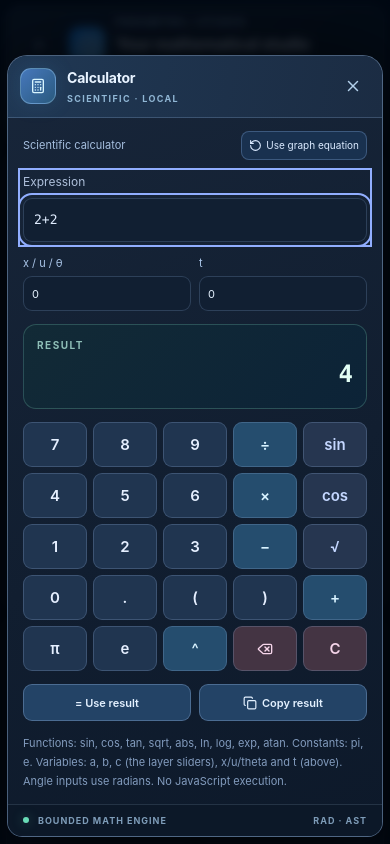
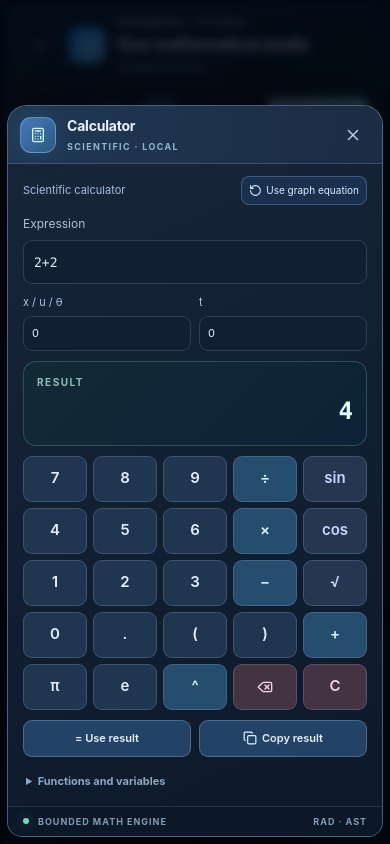
Before and after one commit to GendByteMaster/Paramyra, a Next.js app: page /studio in a window 390 px wide. Both pictures are taken after a click on the button 159 px from the left and 116 px from the top of the page. Shown: the top 844 px of the page. Built offline with nearby package versions, Linux system fonts and the light colour scheme.

Commit message:
fix(studio): refine calculator window focus, mobile scroll lock and compact layout

```diff
--- a/src/app/studio-v07.css
+++ b/src/app/studio-v07.css
@@ -237,3 +237,24 @@
 @media(prefers-reduced-motion:reduce) {
   .pm-calc-window-backdrop {backdrop-filter:none;-webkit-backdrop-filter:none;}
 }
+
+
+/* Visual QA: compact desktop fit, focused field clarity, discoverable math help. */
+.pm-calculator label:focus-within {outline:none;outline-offset:0;}
+.pm-calculator input:focus-visible {outline:2px solid #a4d9ff;outline-offset:1px;}
+.pm-calc-reference {color:#89a7c6;font-size:11px;}
+.pm-calc-reference summary {cursor:pointer;min-height:30px;display:list-item;list-style:disclosure-closed inside;font-weight:650;padding:6px 3px;user-select:none;}
+.pm-calc-reference[open] summary {list-style:disclosure-open inside;}
+.pm-calc-reference summary:focus-visible {outline:2px solid #a4d9ff;outline-offset:2px;border-radius:5px;}
+.pm-calc-reference .pm-formula-help {padding:4px 3px 8px;}
+.pm-calc-window-titlebar {min-height:56px;}
+.pm-calc-window-content {padding:13px 17px 9px;}
+.pm-calc-window-content .pm-calculator {gap:10px;}
+.pm-calc-window-content .pm-calc-key {min-height:44px;}
+.pm-calc-window-footer {padding:8px 17px;}
+@media(max-width:760px) {
+  .pm-calc-window-titlebar {min-height:58px;}
+  .pm-calc-window-content {padding:12px 15px 9px;}
+  .pm-calc-window-content .pm-calc-key {min-height:46px;}
+  .pm-calc-window-footer {padding:8px 15px;}
+}
--- a/src/components/calculator-window.tsx
+++ b/src/components/calculator-window.tsx
@@ -26,6 +26,7 @@ export function CalculatorWindow({ open, onClose, formula }: Props) {
   const mobile = useSyncExternalStore(subscribeMobile, mobileSnapshot, desktopSnapshot);
   const windowRef = useRef<HTMLDivElement>(null);
   const drag = useRef<DragStart | null>(null);
+  const closeHandler = useRef(onClose);
   const [position, setPosition] = useState<Position | null>(null);
   const [maximized, setMaximized] = useState(false);
   const clamp = (x: number, y: number): Position => {
@@ -38,16 +39,26 @@ export function CalculatorWindow({ open, onClose, formula }: Props) {
     };
   };
 
+  useEffect(() => { closeHandler.current = onClose; }, [onClose]);
   useEffect(() => {
     if (!open) return;
+    // Lock background page scrolling while the mobile modal is visible.
+    const root = document.documentElement;
+    const previousOverflow = root.style.overflow;
+    if (mobile) root.style.overflow = "hidden";
     const frame = requestAnimationFrame(() => {
-      windowRef.current?.querySelector<HTMLInputElement>('[aria-label="Calculator expression"]')?.focus();
+      if (mobile) {
+        // Do not open the software keyboard on first display of the modal.
+        windowRef.current?.querySelector<HTMLButtonElement>('[aria-label="Close calculator window"]')?.focus({preventScroll:true});
+      } else {
+        windowRef.current?.querySelector<HTMLInputElement>('[aria-label="Calculator expression"]')?.focus({preventScroll:true});
+      }
     });
     const onKey = (event: KeyboardEvent) => {
       if (event.key === "Escape") {
         event.preventDefault();
         event.stopPropagation();
-        onClose();
+        closeHandler.current();
       } else if (event.key === "Tab" && mobile) {
         const controls = [...(windowRef.current?.querySelectorAll<HTMLElement>(
           'button:not([disabled]),input:not([disabled]),select:not([disabled]),[tabindex="0"]',
@@ -64,8 +75,12 @@ export function CalculatorWindow({ open, onClose, formula }: Props) {
       }
     };
     window.addEventListener("keydown", onKey, true);
-    return () => { cancelAnimationFrame(frame); window.removeEventListener("keydown", onKey, true); };
-  }, [open, onClose, mobile]);
+    return () => {
+      cancelAnimationFrame(frame);
+      window.removeEventListener("keydown", onKey, true);
+      if (mobile) root.style.overflow = previousOverflow;
+    };
+  }, [open, mobile]);
 
   useEffect(() => {
     const onResize = () => setPosition(previous => {
--- a/src/components/formula-calculator.tsx
+++ b/src/components/formula-calculator.tsx
@@ -107,10 +107,13 @@ export function FormulaCalculator({formula}: CalculatorProps) {
         {copied?<Check size={14}/>:<Copy size={14}/>} {copied?"Copied":"Copy result"}
       </button>
     </div>
-    <p className="pm-formula-help">
-      Functions: sin, cos, tan, sqrt, abs, ln, log, exp, atan. Constants: pi, e.
-      Variables: a, b, c (the layer sliders), x/u/theta and t (above).
-      Angle inputs use radians. No JavaScript execution.
-    </p>
+    <details className="pm-calc-reference">
+      <summary>Functions and variables</summary>
+      <p className="pm-formula-help">
+        Functions: sin, cos, tan, sqrt, abs, ln, log, exp, atan. Constants: pi, e.
+        Variables: a, b, c (the layer sliders), x/u/theta and t (above).
+        Angle inputs use radians. No JavaScript execution.
+      </p>
+    </details>
   </div>;
 }
```
Also changed, not shown: 2 other files (tests, documents, lock files or other folders).
